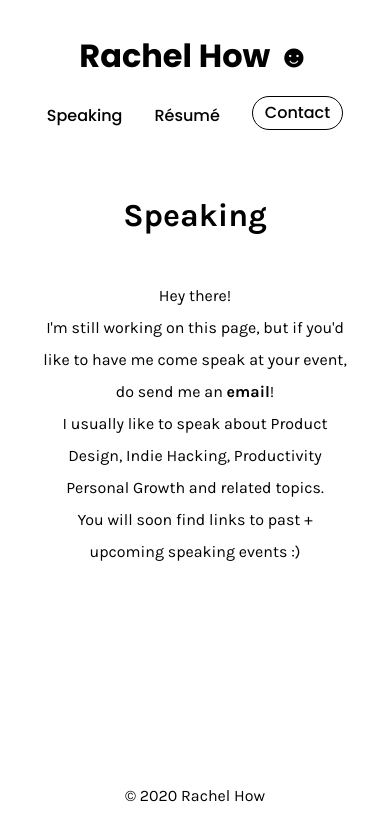
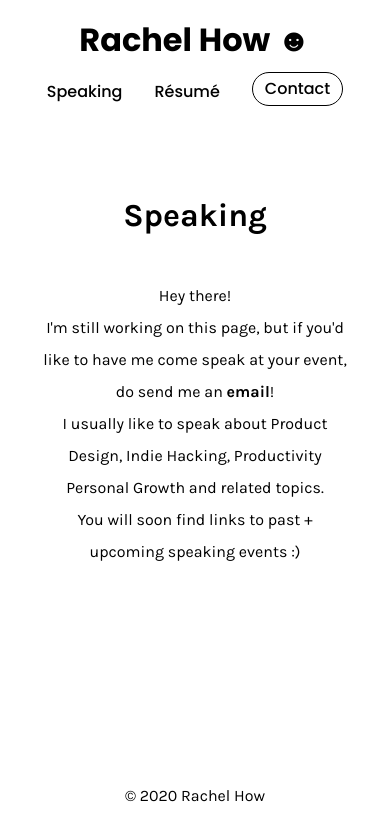
Before and after one commit to RachelHow/rachelhow, a Next.js app: page /speaking in a window 390 px wide. Shown: the top 840 px of the page. Built offline with nearby package versions, Linux system fonts and the light colour scheme.

Commit message:
UI Fix - Header

```diff
--- a/components/Layout.jsx
+++ b/components/Layout.jsx
@@ -14,9 +14,9 @@ export default ({ children }) => (
       <GoogleAnalytics/>
    </Head>
 
-    <nav className="header w-screen px-16 py-8 sm:px-8">
+    <nav className="header w-screen px-16 py-8 sm:px-8 sm:py-4">
       <div className="sm:flex-col">
-        <div className="float-left sm:pb-4 sm:w-full sm:flex sm:justify-center">
+        <div className="float-left sm:pb-2 sm:w-full sm:flex sm:justify-center">
           <Link href="/">
             <a className="font-bold font-display sm:text-xl">Rachel How ☻</a>
           </Link>
```
